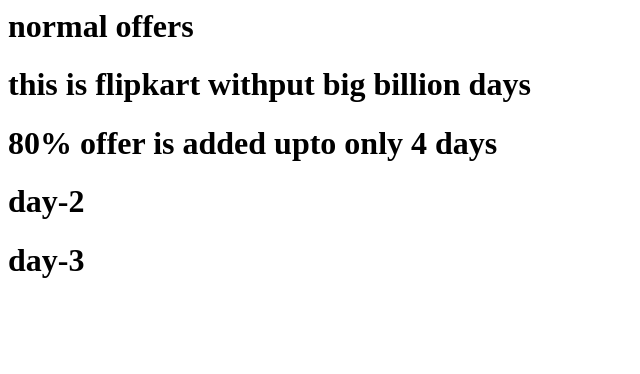
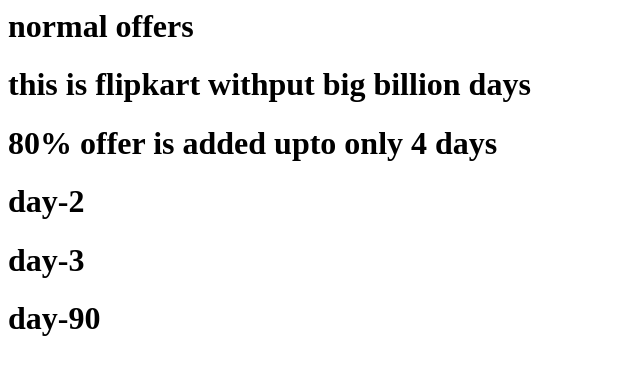
Before and after one commit to GUNASEKHAR6512/flipkart, a plain HTML site: page index.html in a window 1280 px wide. Shown: the whole page, without its empty margins (0-640 px from the left). Drawn offline with Linux system fonts and the light colour scheme.

Commit message:
'version90'

```diff
--- a/index.html
+++ b/index.html
@@ -3,3 +3,4 @@
 <h1>80% offer is added upto only 4 days</h1>
 <h1>day-2</h1>
 <h1>day-3</h1>
+<h1>day-90</h1>
```
